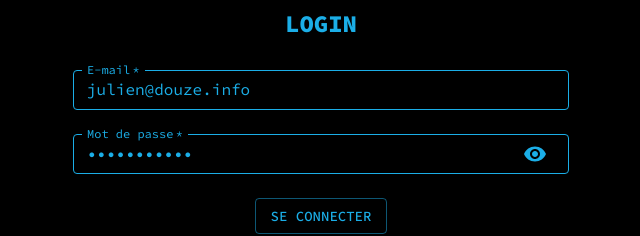
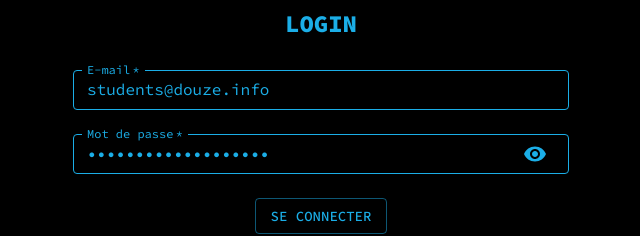
Before and after one commit to psegalen/event-registration, a React (Vite) app in the folder front/: page / in a window 1280 px wide. Shown: the part 156-392 px from the top of the page, without its empty margins (319-959 px from the left). Built offline with nearby package versions, Linux system fonts and the light colour scheme; what pocketbase would draw is missing.

Commit message:
Update Login.tsx with default creds

```diff
--- a/front/src/components/Login.tsx
+++ b/front/src/components/Login.tsx
@@ -7,8 +7,8 @@ import { Visibility, VisibilityOff } from "@mui/icons-material";
 
 const Login: FC = () => {
   const { login } = useContext(AuthContext);
-  const [email, setEmail] = useState("julien@douze.info");
-  const [password, setPassword] = useState("Douze+Douze");
+  const [email, setEmail] = useState("students@douze.info");
+  const [password, setPassword] = useState("students@douze.info");
   const [error, setError] = useState("");
   const [showPassword, setShowPassword] = useState(false);
 
```
